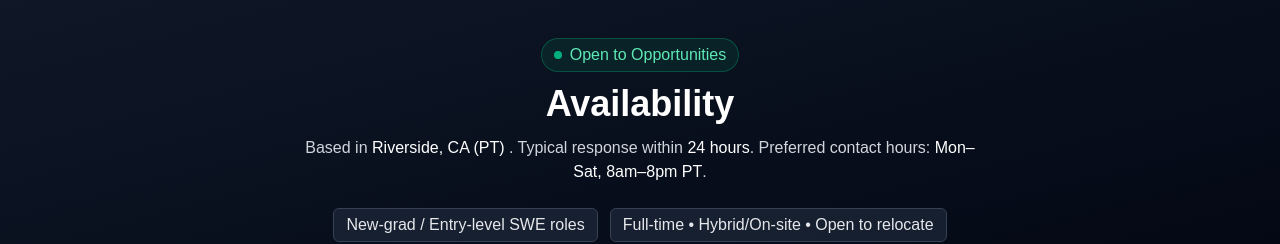
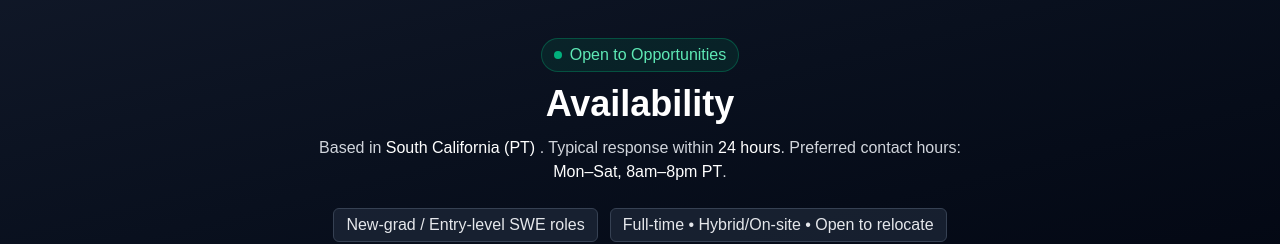
Before and after one commit to Antheagao/portfolio3, a Next.js app: page / in a window 1280 px wide. Shown: the part 820-1064 px from the top of the page. Built offline with nearby package versions, Linux system fonts and the light colour scheme.

Commit message:
updated availability

```diff
--- a/src/app/components/Availability.tsx
+++ b/src/app/components/Availability.tsx
@@ -1,7 +1,6 @@
 "use client";
 
 export default function Availability() {
-  // Keeping state/imports minimal since we removed actions
   return (
     <section
       id="availability"
@@ -22,7 +21,7 @@ export default function Availability() {
           </h2>
 
           <p className="text-gray-300 max-w-2xl">
-            Based in <span className="font-medium text-white"> Riverside, CA (PT) </span>.{" "}
+            Based in <span className="font-medium text-white"> South California (PT) </span>.{" "}
             Typical response within <span className="font-medium text-white">24 hours</span>.{" "}
             Preferred contact hours: <span className="font-medium text-white">Mon–Sat, 8am–8pm PT</span>.
           </p>
```
